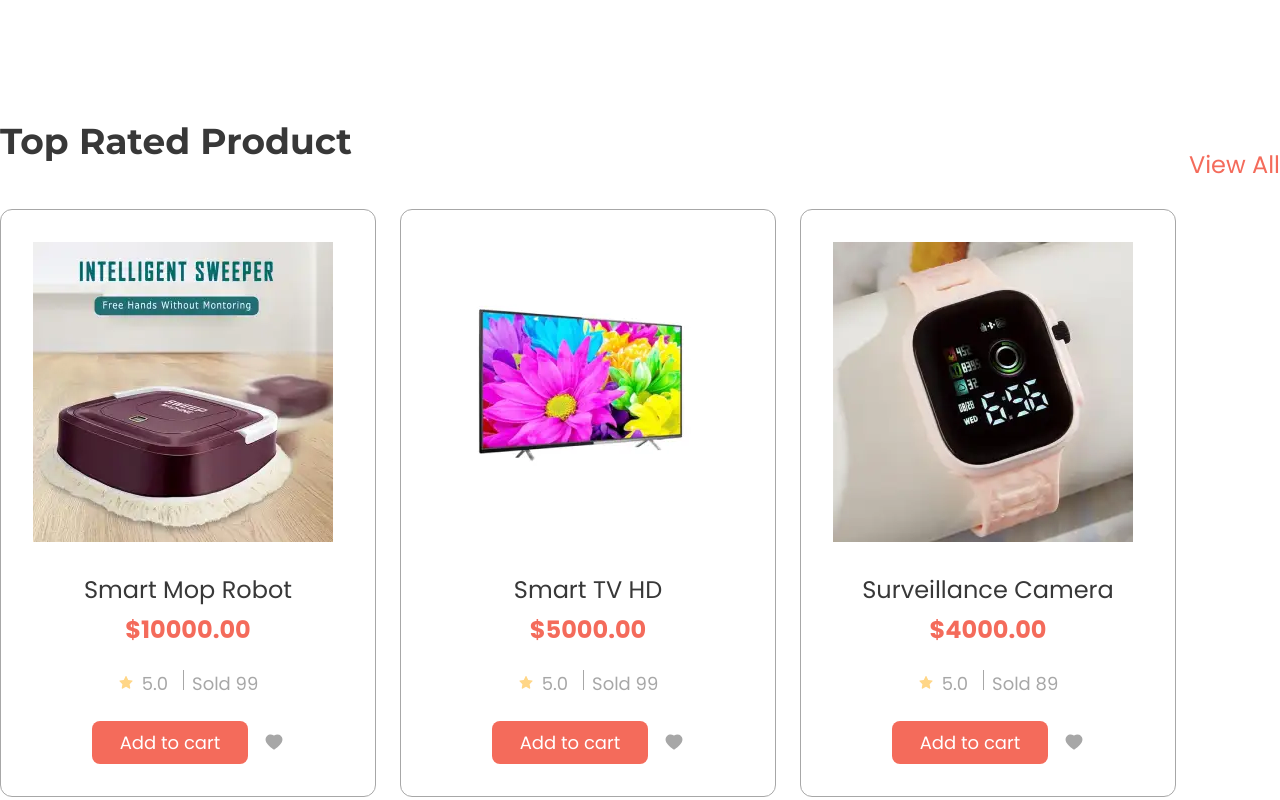
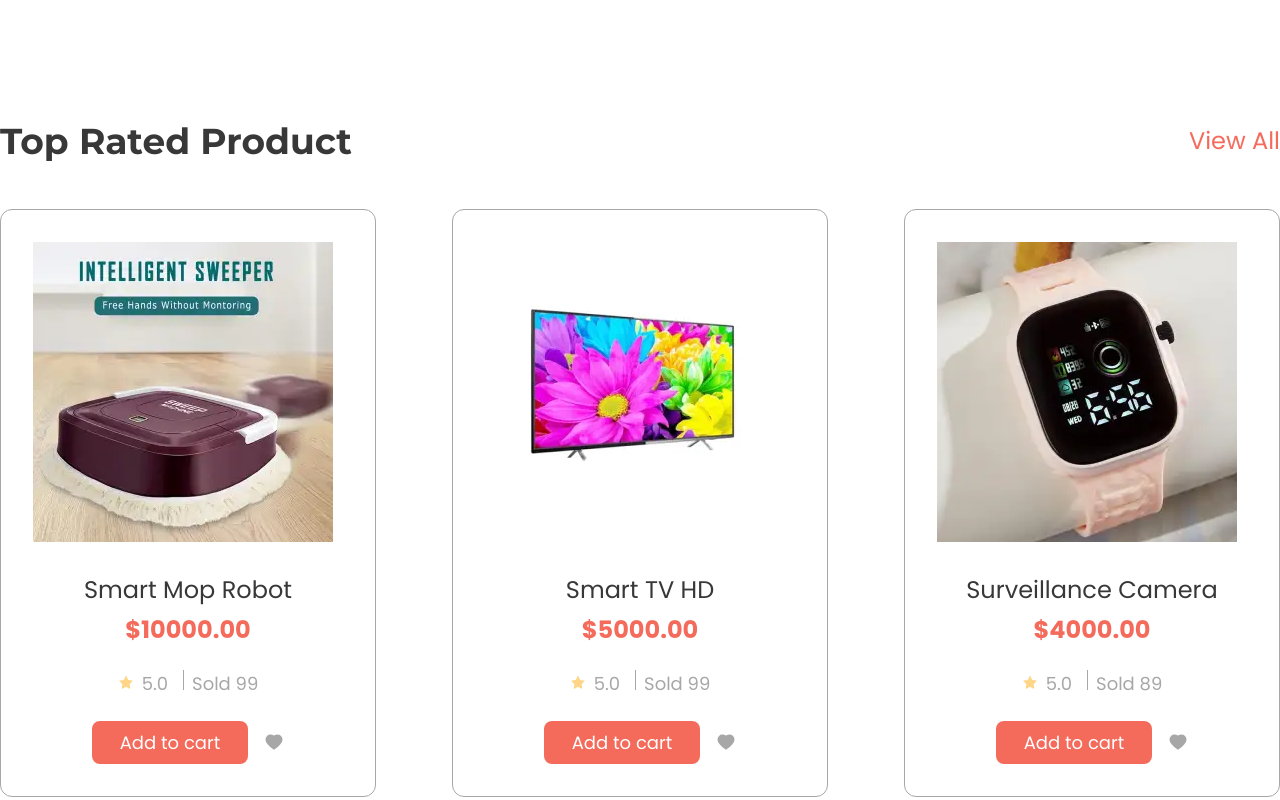
Before and after one commit to thehasandev/e_commerce_tronix, a React (Vite) app: page / in a window 1280 px wide. Shown: the part 4360-5160 px from the top of the page. Built offline with nearby package versions, Linux system fonts and the light colour scheme.

Commit message:
top-product

```diff
--- a/src/pages/Home.jsx
+++ b/src/pages/Home.jsx
@@ -291,11 +291,11 @@ function Home() {
 
    <Section>
     <Container>
-        <Flex className="justify-between items-center">
-            <SubHeading text="Top Rated Product" className="mb-12"/>
-            <p className='font-pop font-normal text-primary text-2xl cursor-pointer' onClick={()=>{setProductView(!productView)}}>View All</p>
+        <Flex className="justify-between  items-center mb-12 px-4 xl:px-0">
+            <SubHeading text="Top Rated Product"/>
+            <p className='font-pop font-normal text-primary xl:text-2xl cursor-pointer' onClick={()=>{setProductView(!productView)}}>View All</p>
         </Flex>
-        <Flex className="flex-wrap gap-6">
+        <Flex className="flex-wrap xl:justify-between justify-center gap-6">
             {
                 productView ?
                     productData.map((item,index)=>{
```
